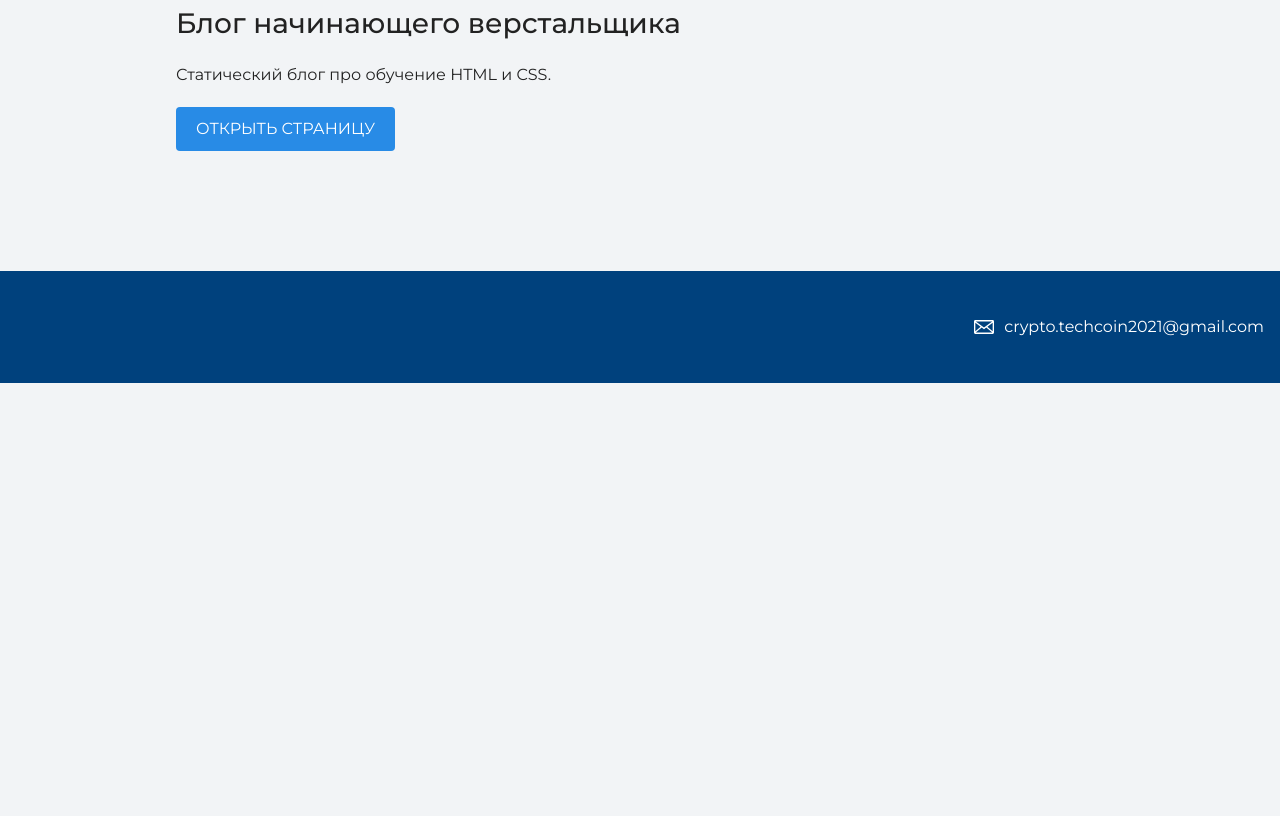
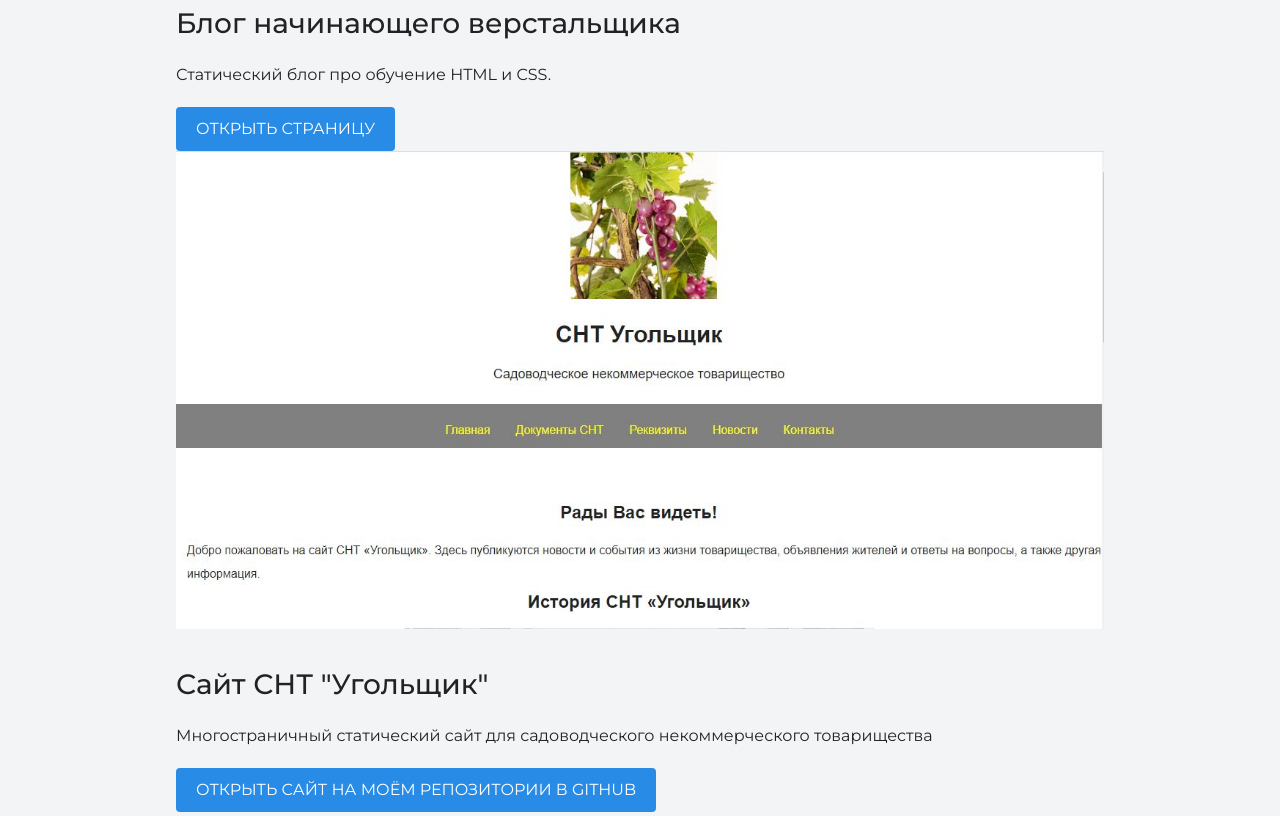
Before and after one commit to SergeySandul/sergeysandul.github.io, a plain HTML site: page index.html in a window 1280 px wide. Shown: the part 4906-5722 px from the top of the page. Before the commit the page ends 5289 px from the top, so only its background shows below. Drawn offline with nearby package versions, Linux system fonts and the light colour scheme.

Commit message:
Обновление файла

```diff
--- a/index.html
+++ b/index.html
@@ -29,7 +29,7 @@
             </figure>
             <div>
                 <h3>Пара слов о себе</h3>
-                <p>Меня зовут Сергей. Живу в России, в городе Пермь. Мне 33 года. В 2008 году закончил Профессиональный Лицей № 1 по специальности Оператор ЭВМ. Увлекаюсь информационными технологиями, программированием, вёрсткой сайтов, компьютерами, фотографией, спортом, изучением иностранных языков, путешествую, катаюсь на фэтбайке, интересуюсь разными направлениями жизни.</p>
+                <p>Меня зовут Сергей. Живу в России, в городе Пермь. Мне 33 года. В 2008 году закончил Профессиональный Лицей № 1 по специальности Оператор ЭВМ. Увлекаюсь информационными технологиями, программированием, вёрсткой сайтов, компьютерами, фотографией, спортом, изучением иностранных языков, путешествую, катаюсь на фэтбайке, читаю книги, занимаюсь саморазвитием.</p>
             </div>
             <div>
                 <h3>Чем могу быть полезен</h3>
@@ -82,6 +82,12 @@
             <h3>Блог начинающего верстальщика</h3>
             <p>Статический блог про обучение HTML и CSS.</p>
             <a href="source/project-blog/index.html" class="button">Открыть страницу</a>
+            <figure class="project-image">
+            	<img src="files/snt_ugolshik.jpg" width="928" hegiht="536" alt="Сайт СНТ Угольщик">
+            </figure>
+            <h3>Сайт СНТ "Угольщик"</h3>
+            <p>Многостраничный статический сайт для садоводческого некоммерческого товарищества</p>
+            <a href="https://sergeysandul.github.io/sntugolshik" class="button">Открыть сайт на моём репозитории в github</a>
             </div>
         </div>
     </section>
```
